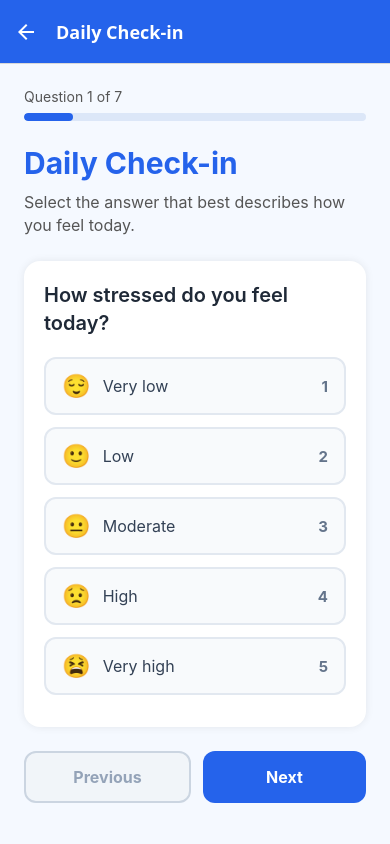
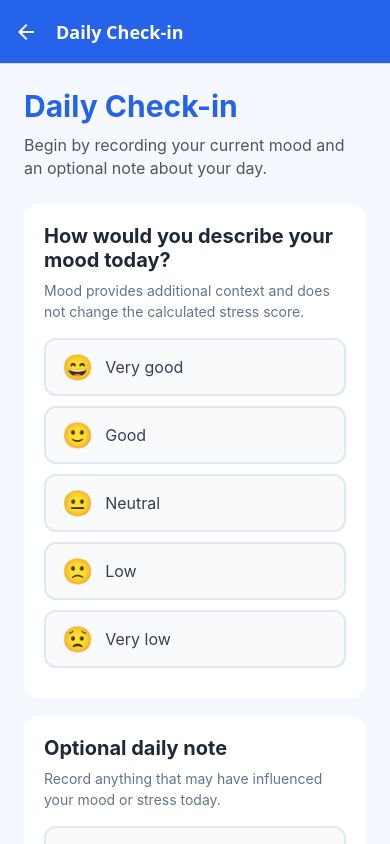
Before and after one commit to QH0426/DailyStressMonitor, a React Native app: screen /CheckIn in a window 390 px wide. Built offline with nearby package versions, Linux system fonts and the light colour scheme.

Commit message:
Add mood tracking and optional daily notes

```diff
--- a/src/database/database.web.js
+++ b/src/database/database.web.js
@@ -19,7 +19,12 @@ export async function initialiseDatabase() {
   }
 }
 
-export async function saveStressEntry(score, answers) {
+export async function saveStressEntry(
+  score,
+  answers,
+  mood = null,
+  note = ''
+) {
   const existingEntries = await getStressEntries();
 
   const newEntry = {
@@ -33,6 +38,8 @@ export async function saveStressEntry(score, answers) {
     workload: answers.workload,
     energy: answers.energy,
     lifestyle: answers.lifestyle,
+    mood,
+    note: note.trim(),
   };
 
   localStorage.setItem(
--- a/src/screens/CheckInScreen.js
+++ b/src/screens/CheckInScreen.js
@@ -8,6 +8,7 @@ import {
   ScrollView,
   StyleSheet,
   Text,
+  TextInput,
   View,
 } from 'react-native';
 
@@ -19,9 +20,40 @@ import {
 import { calculateStressScore } from '../services/stressCalculation';
 import questionnaireData from '../services/questionnaireData';
 
+const moodOptions = [
+  {
+    value: 'very-good',
+    label: 'Very good',
+    emoji: '😄',
+  },
+  {
+    value: 'good',
+    label: 'Good',
+    emoji: '🙂',
+  },
+  {
+    value: 'neutral',
+    label: 'Neutral',
+    emoji: '😐',
+  },
+  {
+    value: 'low',
+    label: 'Low',
+    emoji: '🙁',
+  },
+  {
+    value: 'very-low',
+    label: 'Very low',
+    emoji: '😟',
+  },
+];
+
 export default function CheckInScreen({ navigation }) {
+  const [checkInStage, setCheckInStage] = useState('context');
   const [currentQuestionIndex, setCurrentQuestionIndex] = useState(0);
   const [answers, setAnswers] = useState({});
+  const [selectedMood, setSelectedMood] = useState('');
+  const [dailyNote, setDailyNote] = useState('');
   const [isSaving, setIsSaving] = useState(false);
   const [isCheckingToday, setIsCheckingToday] = useState(true);
   const [todayEntry, setTodayEntry] = useState(null);
@@ -51,13 +83,6 @@ export default function CheckInScreen({ navigation }) {
     checkTodayEntry();
   }, []);
 
-  function selectAnswer(value) {
-    setAnswers((previousAnswers) => ({
-      ...previousAnswers,
-      [currentQuestion.id]: value,
-    }));
-  }
-
   function showMessage(title, message) {
     if (Platform.OS === 'web') {
       window.alert(`${title}\n\n${message}`);
@@ -75,6 +100,25 @@ export default function CheckInScreen({ navigation }) {
       hour: '2-digit',
       minute: '2-digit',
     });
+  }
+
+  function continueToQuestionnaire() {
+    if (!selectedMood) {
+      showMessage(
+        'Mood required',
+        'Please select the mood that best describes how you feel today.'
+      );
+      return;
+    }
+
+    setCheckInStage('questions');
+  }
+
+  function selectAnswer(value) {
+    setAnswers((previousAnswers) => ({
+      ...previousAnswers,
+      [currentQuestion.id]: value,
+    }));
   }
 
   async function goToNextQuestion() {
@@ -110,11 +154,18 @@ export default function CheckInScreen({ navigation }) {
 
         const score = calculateStressScore(answers);
 
-        await saveStressEntry(score, answers);
+        await saveStressEntry(
+          score,
+          answers,
+          selectedMood,
+          dailyNote
+        );
 
         navigation.replace('Result', {
           score,
           answers,
+          mood: selectedMood,
+          note: dailyNote.trim(),
         });
       } catch (error) {
         console.error('Unable to save check-in:', error);
@@ -136,7 +187,12 @@ export default function CheckInScreen({ navigation }) {
   }
 
   function goToPreviousQuestion() {
-    if (!isFirstQuestion && !isSaving) {
+    if (isFirstQuestion) {
+      setCheckInStage('context');
+      return;
+    }
+
+    if (!isSaving) {
       setCurrentQuestionIndex(
         (previousIndex) => previousIndex - 1
       );
@@ -177,8 +233,7 @@ export default function CheckInScreen({ navigation }) {
           </Text>
 
           <Text style={styles.completedText}>
-            You already have one main daily check-in saved for
-            today.
+            You already have one main daily check-in saved for today.
           </Text>
 
           <View style={styles.savedResultCard}>
@@ -190,22 +245,26 @@ export default function CheckInScreen({ navigation }) {
               {todayEntry.score}%
             </Text>
 
+            {todayEntry.mood ? (
+              <Text style={styles.savedContextText}>
+                Mood: {todayEntry.mood.replace('-', ' ')}
+              </Text>
+            ) : null}
+
             <Text style={styles.savedResultDate}>
               Saved {formatTodayEntryDate(todayEntry.date)}
             </Text>
           </View>
 
           <Text style={styles.completedExplanation}>
-            Limiting the application to one main result per day
-            keeps the history and progress graph consistent.
+            Limiting the application to one main result per day keeps
+            the history and progress graph consistent.
           </Text>
         </View>
 
         <Pressable
           style={styles.primaryFullButton}
           onPress={() => navigation.navigate('History')}
-          accessibilityRole="button"
-          accessibilityLabel="View today’s saved check-in in stress history"
         >
           <Text style={styles.primaryButtonText}>
             View Stress History
@@ -215,10 +274,8 @@ export default function CheckInScreen({ navigation }) {
         <Pressable
           style={styles.secondaryFullButton}
           onPress={() => navigation.navigate('Progress')}
-          accessibilityRole="button"
-          accessibilityLabel="View stress progress and statistics"
         >
-          <Text style={styles.secondaryButtonText}>
+          <Text style={styles.secondaryFullButtonText}>
             View Stress Progress
           </Text>
         </Pressable>
@@ -226,11 +283,124 @@ export default function CheckInScreen({ navigation }) {
         <Pressable
           style={styles.homeButton}
           onPress={() => navigation.navigate('Home')}
-          accessibilityRole="button"
-          accessibilityLabel="Return to the home dashboard"
         >
           <Text style={styles.homeButtonText}>
             Return Home
+          </Text>
+        </Pressable>
+      </ScrollView>
+    );
+  }
+
+  if (checkInStage === 'context') {
+    return (
+      <ScrollView
+        style={styles.screen}
+        contentContainerStyle={styles.container}
+        keyboardShouldPersistTaps="handled"
+      >
+        <Text style={styles.title}>Daily Check-in</Text>
+
+        <Text style={styles.description}>
+          Begin by recording your current mood and an optional note
+          about your day.
+        </Text>
+
+        <View style={styles.contextCard}>
+          <Text style={styles.contextTitle}>
+            How would you describe your mood today?
+          </Text>
+
+          <Text style={styles.contextHelp}>
+            Mood provides additional context and does not change the
+            calculated stress score.
+          </Text>
+
+          {moodOptions.map((mood) => {
+            const isSelected = selectedMood === mood.value;
+
+            return (
+              <Pressable
+                key={mood.value}
+                style={[
+                  styles.moodOption,
+                  isSelected && styles.selectedMoodOption,
+                ]}
+                onPress={() => setSelectedMood(mood.value)}
+                accessibilityRole="button"
+                accessibilityState={{
+                  selected: isSelected,
+                }}
+                accessibilityLabel={`${mood.label} mood`}
+              >
+                <Text style={styles.moodEmoji}>
+                  {mood.emoji}
+                </Text>
+
+                <Text
+                  style={[
+                    styles.moodLabel,
+                    isSelected && styles.selectedMoodText,
+                  ]}
+                >
+                  {mood.label}
+                </Text>
+
+                <Text
+                  style={[
+                    styles.moodSelection,
+                    isSelected && styles.selectedMoodText,
+                  ]}
+                >
+                  {isSelected ? 'Selected' : ''}
+                </Text>
+              </Pressable>
+            );
+          })}
+        </View>
+
+        <View style={styles.noteCard}>
+          <Text style={styles.contextTitle}>
+            Optional daily note
+          </Text>
+
+          <Text style={styles.contextHelp}>
+            Record anything that may have influenced your mood or
+            stress today.
+          </Text>
+
+          <TextInput
+            style={styles.noteInput}
+            value={dailyNote}
+            onChangeText={setDailyNote}
+            placeholder="For example: Busy day at work, poor sleep or an important event."
+            placeholderTextColor="#94A3B8"
+            multiline
+            maxLength={300}
+            textAlignVertical="top"
+            accessibilityLabel="Optional daily note"
+          />
+
+          <Text style={styles.characterCount}>
+            {dailyNote.length}/300 characters
+          </Text>
+        </View>
+
+        <Pressable
+          style={styles.continueButton}
+          onPress={continueToQuestionnaire}
+        >
+          <Text style={styles.primaryButtonText}>
+            Continue to Questions
+          </Text>
+        </Pressable>
+
+        <Pressable
+          style={styles.homeButton}
+          onPress={() => navigation.navigate('Home')}
+        >
+          <Text style={styles.homeButtonText}>
+            Cancel and Return Home
           </Text>
         </Pressable>
       </ScrollView>
@@ -278,14 +448,10 @@ export default function CheckInScreen({ navigation }) {
               key={option.value}
               style={[
                 styles.option,
-                isSelected &&
-                  styles.selectedOption,
-                isSaving &&
-                  styles.disabledOption,
+                isSelected && styles.selectedOption,
+                isSaving && styles.disabledOption,
               ]}
-              onPress={() =>
-                selectAnswer(option.value)
-              }
+              onPress={() => selectAnswer(option.value)}
               disabled={isSaving}
               accessibilityRole="button"
               accessibilityState={{
@@ -301,8 +467,7 @@ export default function CheckInScreen({ navigation }) {
               <Text
                 style={[
                   styles.optionText,
-                  isSelected &&
-                    styles.selectedOptionText,
+                  isSelected && styles.selectedOptionText,
                 ]}
               >
                 {option.label}
@@ -311,8 +476,7 @@ export default function CheckInScreen({ navigation }) {
               <Text
                 style={[
                   styles.optionValue,
-                  isSelected &&
-                    styles.selectedOptionText,
+                  isSelected && styles.selectedOptionText,
                 ]}
               >
                 {option.value}
@@ -324,21 +488,11 @@ export default function CheckInScreen({ navigation }) {
 
       <View style={styles.buttonRow}>
         <Pressable
-          style={[
-            styles.secondaryButton,
-            (isFirstQuestion || isSaving) &&
-              styles.disabledButton,
-          ]}
+          style={styles.secondaryButton}
           onPress={goToPreviousQuestion}
-          disabled={isFirstQuestion || isSaving}
+          disabled={isSaving}
         >
-          <Text
-            style={[
-              styles.secondaryButtonText,
-              (isFirstQuestion || isSaving) &&
-                styles.disabledButtonText,
-            ]}
-          >
+          <Text style={styles.secondaryButtonText}>
             Previous
           </Text>
         </Pressable>
@@ -403,10 +557,6 @@ const styles = StyleSheet.create({
     padding: 28,
     alignItems: 'center',
     marginBottom: 22,
-    shadowColor: '#000000',
-    shadowOpacity: 0.08,
-    shadowRadius: 8,
-    elevation: 3,
   },
 
   completedIcon: {
@@ -462,6 +612,13 @@ const styles = StyleSheet.create({
     marginBottom: 6,
   },
 
+  savedContextText: {
+    fontSize: 14,
+    color: '#334155',
+    textTransform: 'capitalize',
+    marginBottom: 6,
+  },
+
   savedResultDate: {
     fontSize: 13,
     color: '#475569',
@@ -473,6 +630,99 @@ const styles = StyleSheet.create({
     color: '#64748B',
     lineHeight: 21,
     textAlign: 'center',
+  },
+
+  contextCard: {
+    backgroundColor: '#FFFFFF',
+    padding: 20,
+    borderRadius: 16,
+    marginBottom: 18,
+  },
+
+  noteCard: {
+    backgroundColor: '#FFFFFF',
+    padding: 20,
+    borderRadius: 16,
+    marginBottom: 18,
+  },
+
+  contextTitle: {
+    fontSize: 20,
+    fontWeight: 'bold',
+    color: '#1F2937',
+    marginBottom: 8,
+  },
+
+  contextHelp: {
+    fontSize: 14,
+    color: '#64748B',
+    lineHeight: 21,
+    marginBottom: 16,
+  },
+
+  moodOption: {
+    minHeight: 58,
+    flexDirection: 'row',
+    alignItems: 'center',
+    backgroundColor: '#F8FAFC',
+    borderWidth: 2,
+    borderColor: '#E2E8F0',
+    borderRadius: 12,
+    paddingHorizontal: 16,
+    marginBottom: 10,
+  },
+
+  selectedMoodOption: {
+    backgroundColor: '#E8F0FF',
+    borderColor: '#2563EB',
+  },
+
+  moodEmoji: {
+    fontSize: 25,
+    marginRight: 12,
+  },
+
+  moodLabel: {
+    flex: 1,
+    fontSize: 16,
+    color: '#334155',
+  },
+
+  moodSelection: {
+    fontSize: 13,
+    color: '#64748B',
+  },
+
+  selectedMoodText: {
+    color: '#2563EB',
+    fontWeight: 'bold',
+  },
+
+  noteInput: {
+    minHeight: 120,
+    backgroundColor: '#F8FAFC',
+    borderWidth: 2,
+    borderColor: '#E2E8F0',
+    borderRadius: 12,
+    padding: 14,
+    fontSize: 16,
+    color: '#1F2937',
+  },
+
+  characterCount: {
+    fontSize: 12,
+    color: '#64748B',
+    textAlign: 'right',
+    marginTop: 6,
+  },
+
+  continueButton: {
+    minHeight: 54,
+    justifyContent: 'center',
+    alignItems: 'center',
+    backgroundColor: '#2563EB',
+    borderRadius: 12,
+    marginBottom: 12,
   },
 
   primaryFullButton: {
@@ -493,6 +743,12 @@ const styles = StyleSheet.create({
     borderColor: '#0F766E',
     borderRadius: 12,
     marginBottom: 12,
+  },
+
+  secondaryFullButtonText: {
+    color: '#0F766E',
+    fontSize: 17,
+    fontWeight: 'bold',
   },
 
   homeButton: {
@@ -549,10 +805,6 @@ const styles = StyleSheet.create({
     backgroundColor: '#FFFFFF',
     padding: 20,
     borderRadius: 16,
-    shadowColor: '#000000',
-    shadowOpacity: 0.08,
-    shadowRadius: 8,
-    elevation: 3,
   },
 
   question: {
@@ -629,15 +881,6 @@ const styles = StyleSheet.create({
     fontWeight: 'bold',
   },
 
-  disabledButton: {
-    borderColor: '#CBD5E1',
-    backgroundColor: '#F1F5F9',
-  },
-
-  disabledButtonText: {
-    color: '#94A3B8',
-  },
-
   primaryButton: {
     flex: 1,
     minHeight: 52,
```
Also changed, not shown: src/database/database.native.js (+40 -5 lines).
